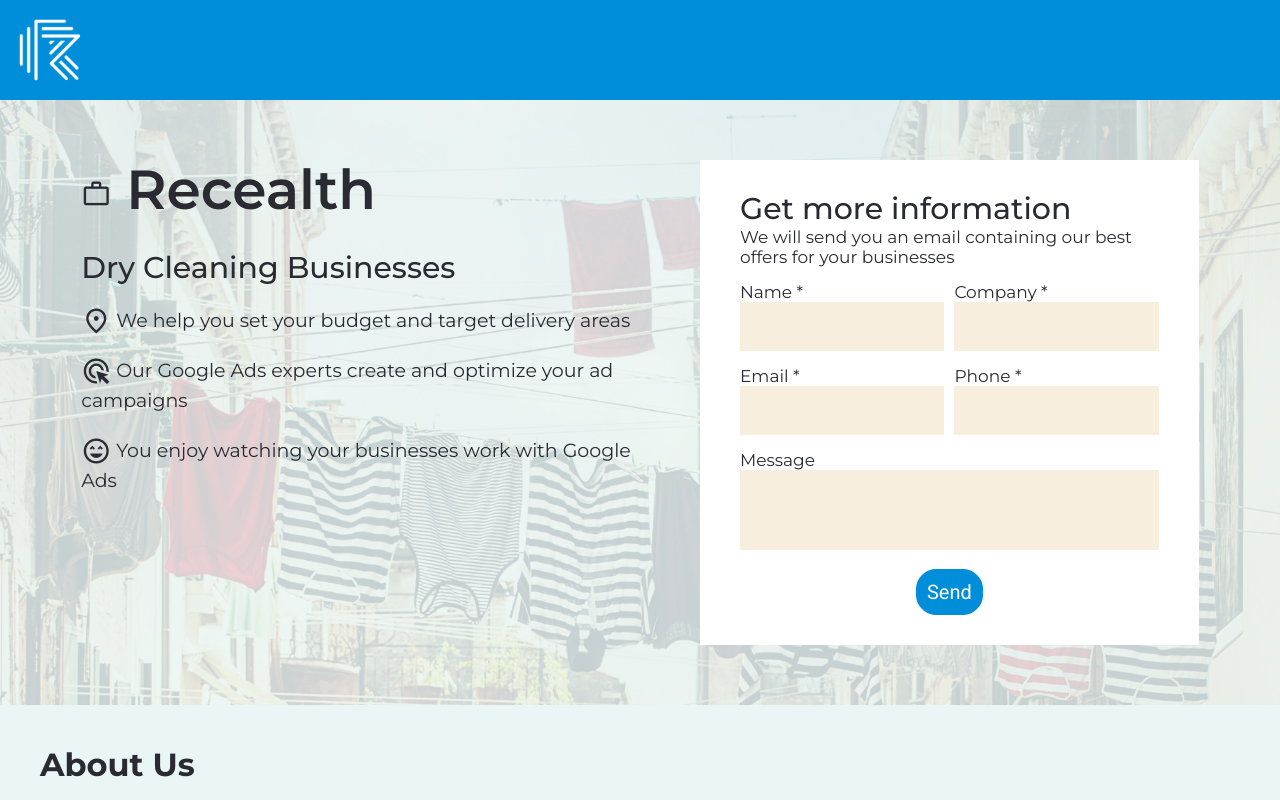
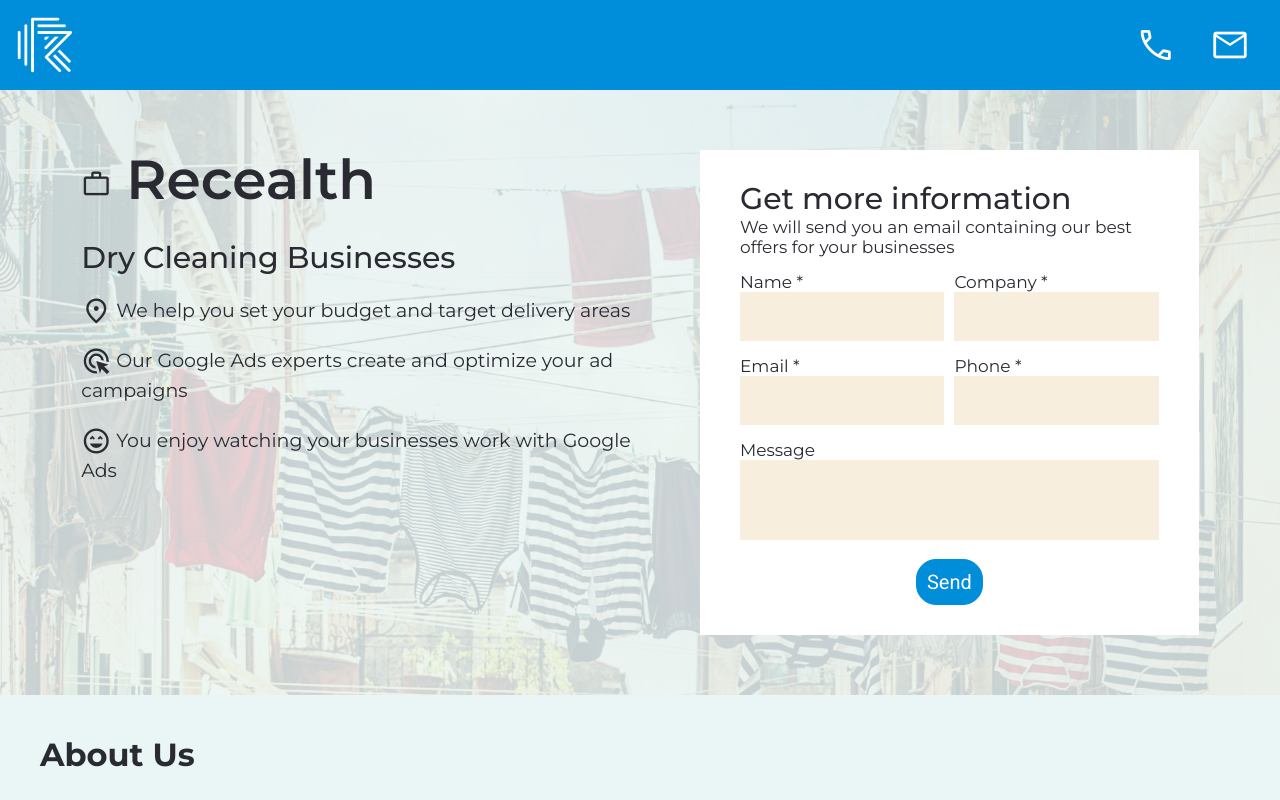
Before and after one commit to MartinoPapa/recealth, a plain HTML site: page index.html in a window 1280 px wide. Shown: the top 800 px of the page. Drawn offline with nearby package versions, Linux system fonts and the light colour scheme.

Commit message:
versione 2, form

```diff
--- a/index.html
+++ b/index.html
@@ -12,7 +12,11 @@
 
 <body>
     <div class="navbar">
-        <img src="img/logo.png">
+        <img class="logo" src="img/logo.png">
+        <p>
+            <a href="tel:"><span class="material-symbols-outlined">call</span></a>
+            <a href="#contatta"><span class="material-symbols-outlined">mail</span></a>
+        </p>
     </div>
     <div class="section home">
         <img class="demo-bg" src="img/background.jpg" alt="">
--- a/style.css
+++ b/style.css
@@ -139,7 +139,7 @@ form button {
     position: relative;
     width: 100%;
     overflow: hidden;
-    top: 100px;
+    top: 90px;
 }
 
 .demo-bg {
@@ -214,22 +214,36 @@ button:hover {
 }
 
 .navbar {
-    position: absolute;
+    position: fixed;
     width: 100%;
-    height: 100px;
+    height: 90px;
     background-color: #008DDA;
     z-index: 999;
-    display: flex;
-    align-items: center;
 }
 
-.navbar * {
-    float: left;
+.navbar .logo {
+    position: absolute;
+    height: 100%;
+    width: auto;
+    top: 0;
+    left: 0;
 }
 
-.navbar img {
-    height: 100%;
-    width: auto;
+.navbar p{
+    position: absolute;
+    color: white !important;
+    top: 0;
+    right: 0;
+}
+
+.navbar a{
+    color: white !important;
+}
+
+.navbar span{
+    font-size: 40px !important;
+    line-height: 90px;
+    margin-right: 30px;
 }
 
 .cardContainer {
@@ -361,6 +375,10 @@ h3{
         line-height: 25px;
     }
 
+    .homeList p{
+        font-size: 16px;
+    }
+
     #titolo h1{
         font-size: 45px;
     }
```
